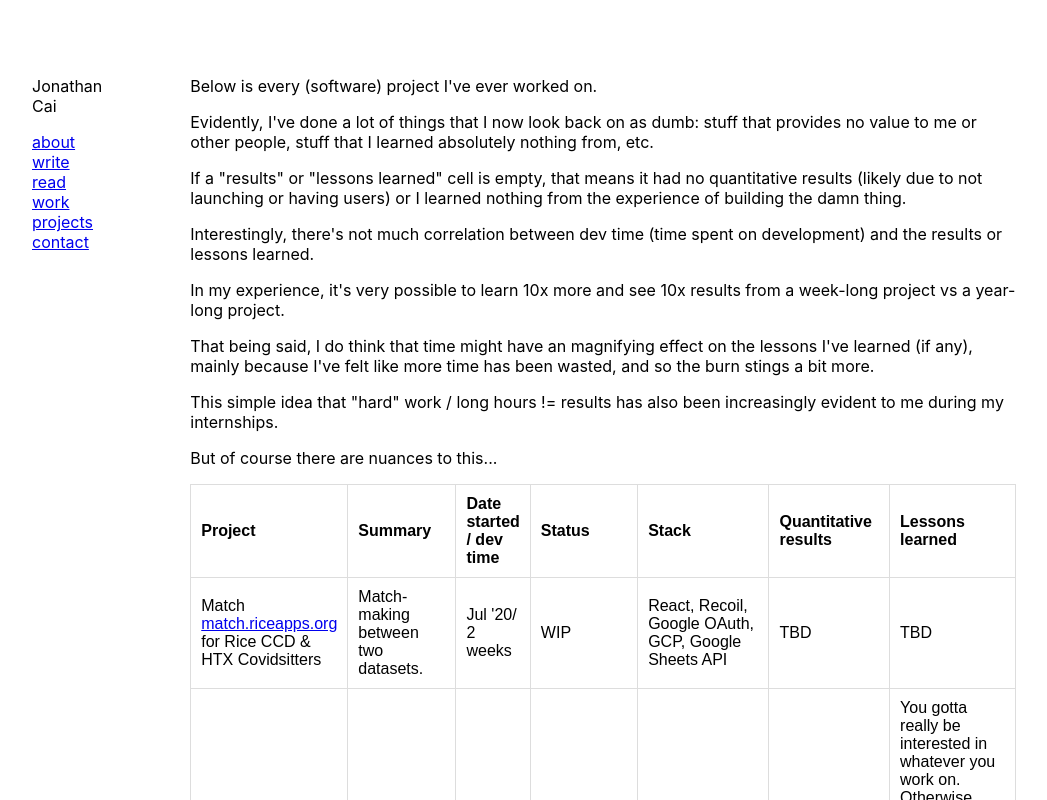
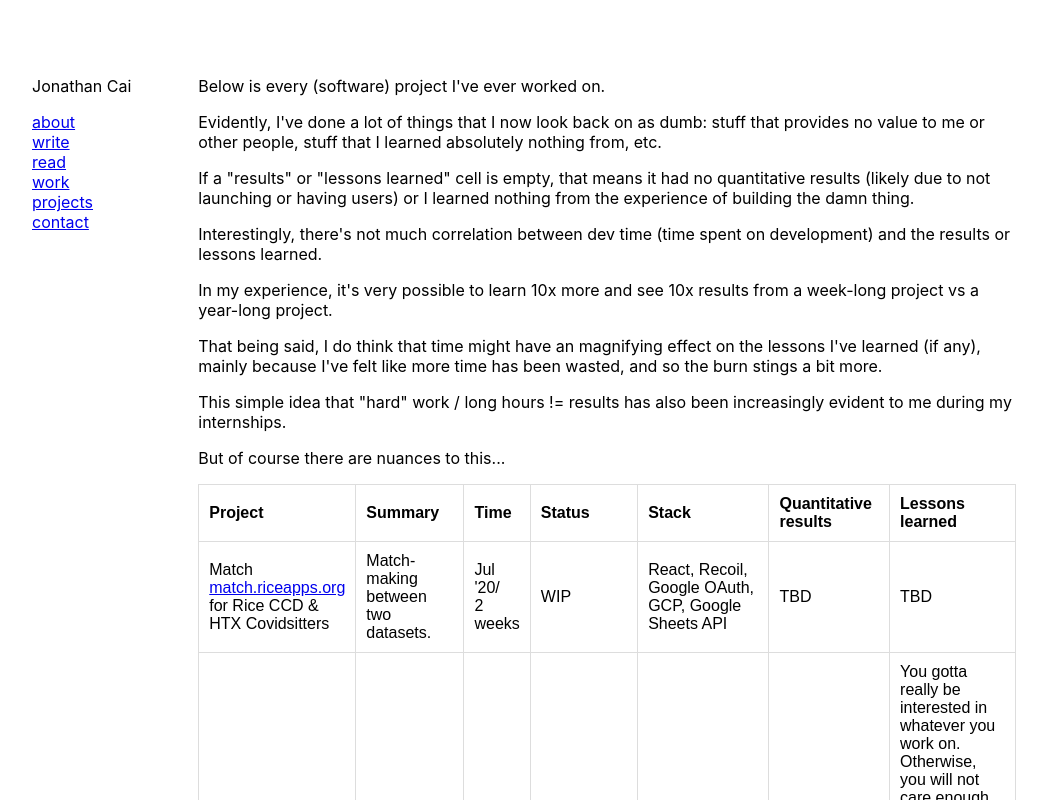
Before and after one commit to jonathancai11/min-portfolio, a React (Create React App) app: page /projects in a window 1280 px wide. Shown: the top 800 px of the page, without its empty margins (136-1183 px from the left). Built offline with nearby package versions, Linux system fonts and the light colour scheme.

Commit message:
Update Projects.js

```diff
--- a/src/components/Projects/Projects.js
+++ b/src/components/Projects/Projects.js
@@ -32,7 +32,7 @@ export default function Projects(props) {
                     <tr>
                         <th>Project</th>
                         <th>Summary</th>
-                        <th>Date started / dev time</th>
+                        <th>Time</th>
                         {/* <th>Dev time</th> */}
                         <th>Status</th>
                         <th>Stack</th>
```
